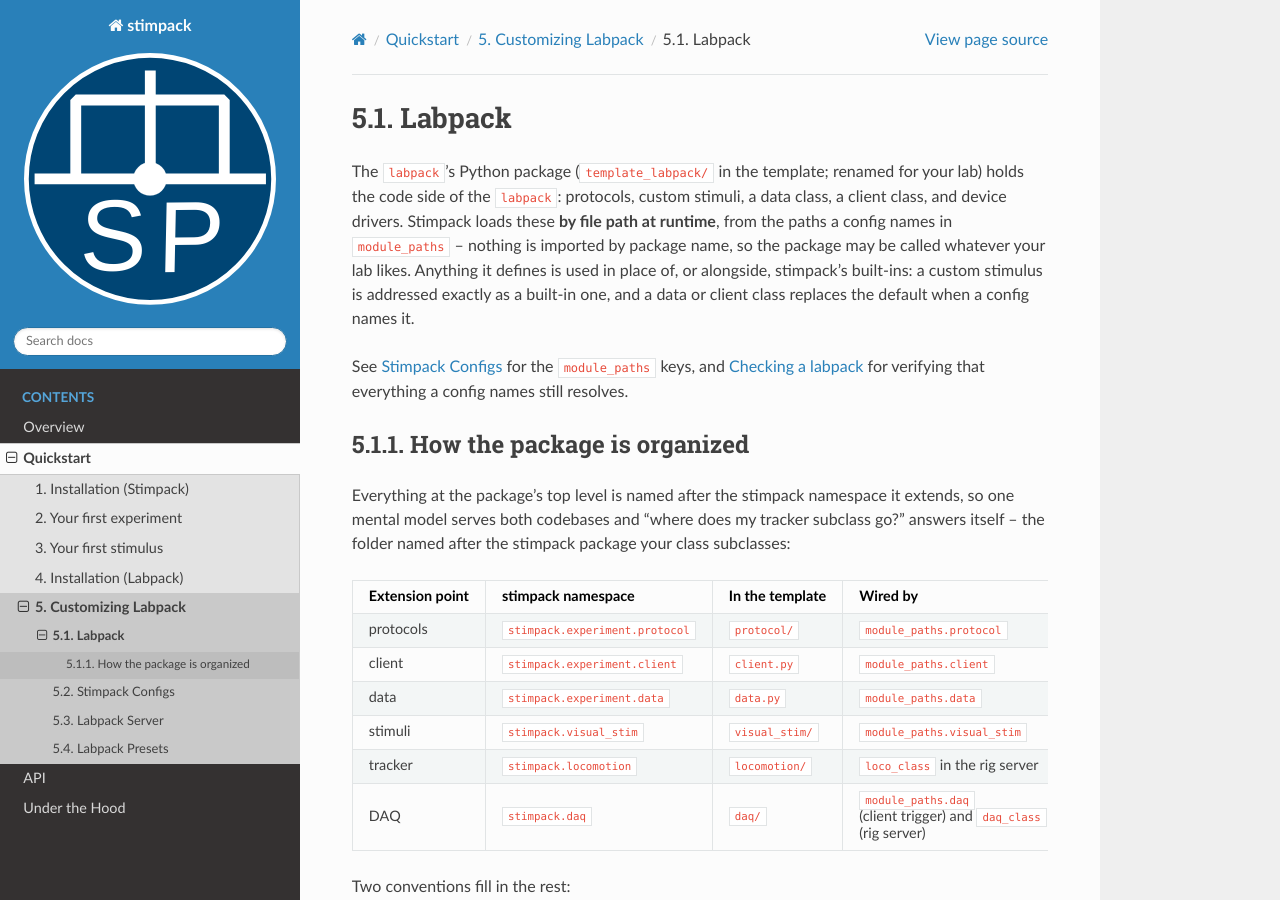
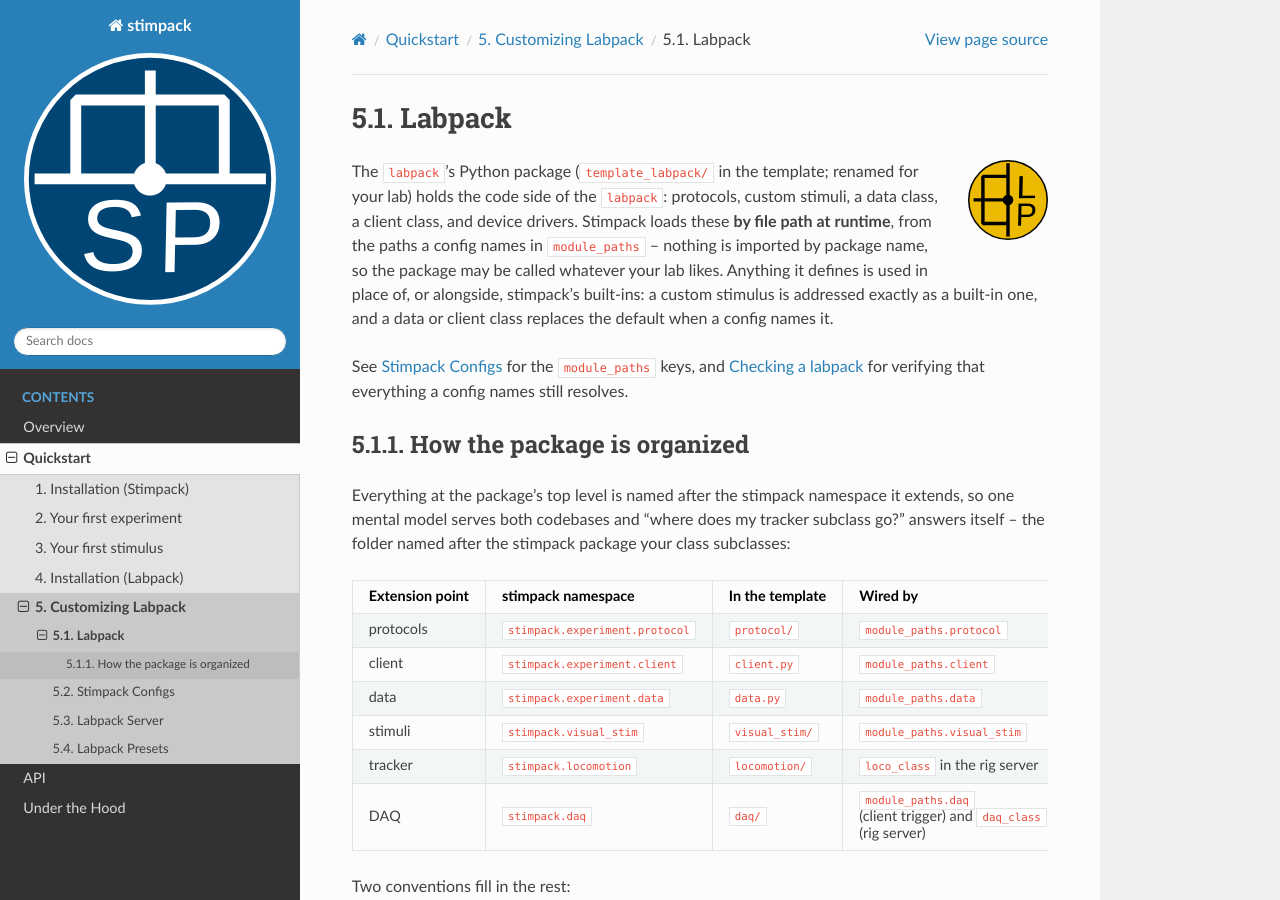
Before and after one commit to ClandininLab/stimpack, a Sphinx documentation site: the page built from docs/source/labpack_self.rst, in a window 1280 px wide and 900 px high. Built offline with Sphinx 7.4.7 and the Read the Docs theme 3.1.0, drawn with Linux system fonts in a browser that asks for light colours.

Commit message:
Give the labpack its mark on the docs' Labpack page
The yellow LP sibling of the SP icon existed in _assets and was used
nowhere; it now heads the page that explains what a labpack is.

Co-Authored-By: Claude Fable 5 <noreply@anthropic.com>
Claude-Session: https://claude.ai/code/session_01TdmPtCDnawKzEgLLijitTr

```diff
--- a/docs/source/labpack_self.rst
+++ b/docs/source/labpack_self.rst
@@ -1,5 +1,10 @@
 Labpack
 =================
+
+.. image:: /_static/labpack_icon.svg
+   :width: 80px
+   :align: right
+   :alt: The labpack mark: the stimpack screens-and-subject motif, in labpack yellow
 
 The ``labpack``'s Python package (``template_labpack/`` in the template; renamed for your lab)
 holds the code side of the ``labpack``: protocols, custom stimuli, a data class, a client class,
```
Also changed, not shown: docs/source/_static/labpack_icon.svg (added).
